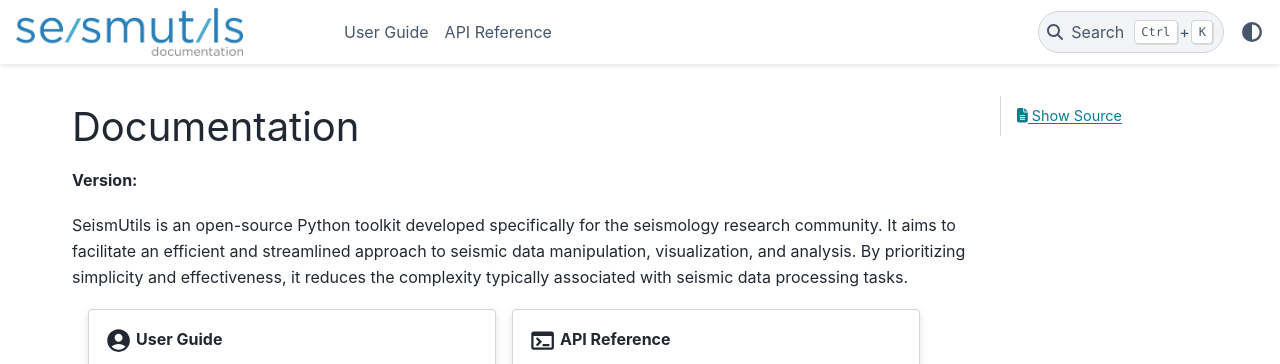
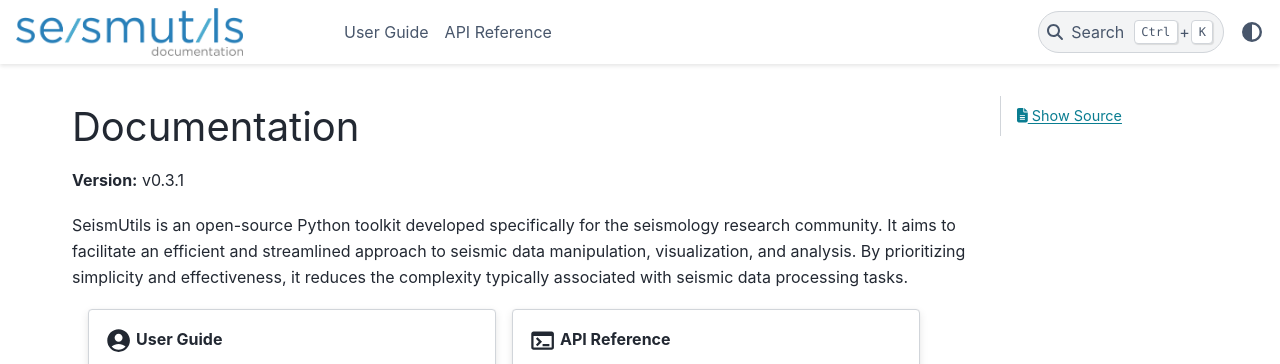
Before and after one commit to gabrielepaoletti/seismutils, a Sphinx documentation site: the page built from docs/source/index.rst, in a window 1280 px wide. Shown: the top 364 px of the page. Built offline with Sphinx 7.4.7 and the PyData theme 0.15.4, drawn with Linux system fonts in a browser that asks for light colours.

Commit message:
Updated documentation

```diff
--- a/docs/source/index.rst
+++ b/docs/source/index.rst
@@ -13,7 +13,7 @@ Documentation
    User Guide <user_guide>
    API Reference <api_reference>
 
-**Version:** |version|
+**Version:** v0.3.1
 
 SeismUtils is an open-source Python toolkit developed specifically for the seismology research community. It aims to facilitate an efficient and streamlined approach to seismic data manipulation, visualization, and analysis. By prioritizing simplicity and effectiveness, it reduces the complexity typically associated with seismic data processing tasks.
 
```
